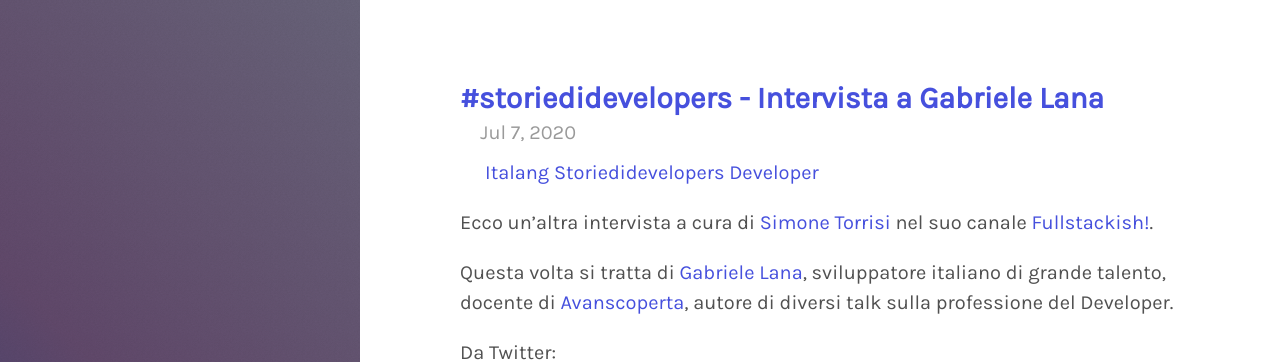
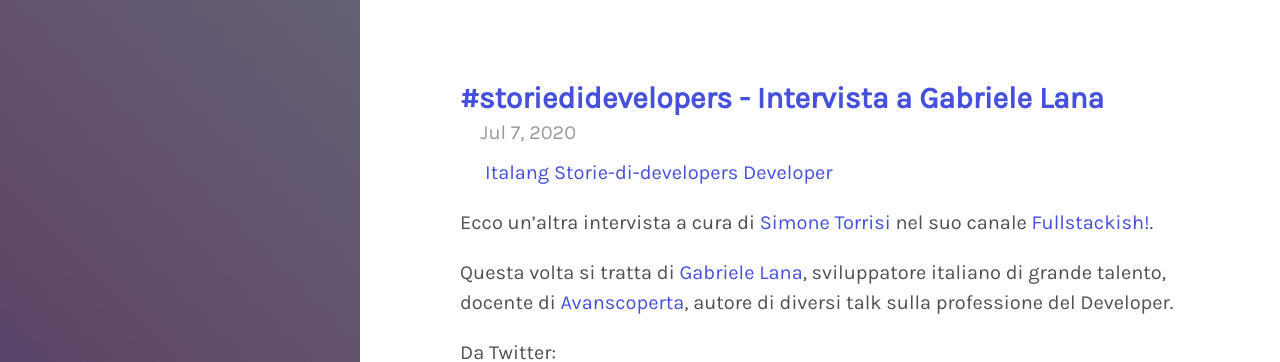
Before and after one commit to kingsor/kingsor.github.io, a Jekyll site: the page built from _posts/2020-07-07-storiedidevelopers-gabriele-lana.md, in a window 1280 px wide and 900 px high. Shown: the top 362 px of the window. Built offline with Jekyll 4.4.1, drawn with Linux system fonts in a browser that asks for light colours; some web fonts are replaced.

Commit message:
Fix minor errors in previous posts

```diff
--- a/_posts/2020-07-07-storiedidevelopers-gabriele-lana.md
+++ b/_posts/2020-07-07-storiedidevelopers-gabriele-lana.md
@@ -4,7 +4,7 @@
 description: "Intervista a Gabriele Lana by Simone Torrisi di Fullstackish!"
 tags:
 - italang
-- storiedidevelopers
+- storie-di-developers
 - developer
 ---
 
```
Also changed, not shown: _posts/2017-05-12-running-mongodb-as-docker-container.md (+1 -1 lines).
